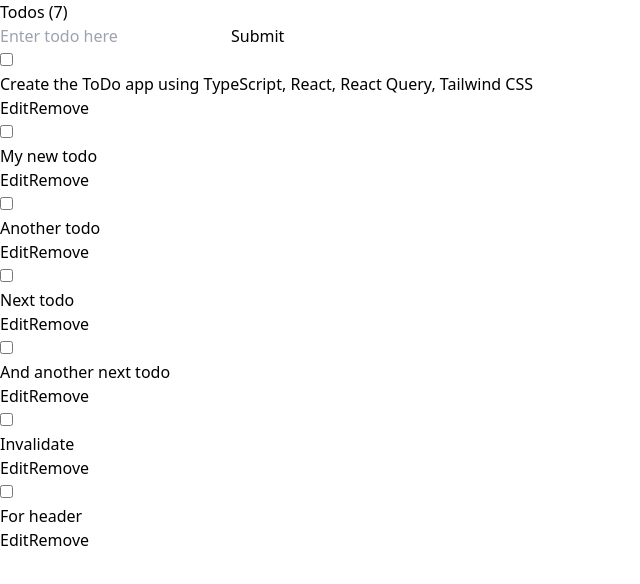
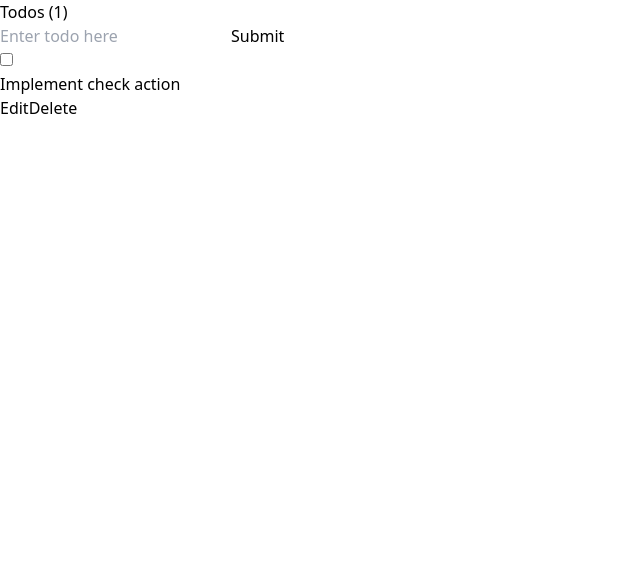
Before and after one commit to ostmartin/todo-app, a React (Vite) app: page / in a window 1280 px wide. Shown: the top 584 px of the page, without its empty margins (0-640 px from the left). Built offline with nearby package versions, Linux system fonts and the light colour scheme; data requests are answered from the project's data file.

Commit message:
created defaults for queries and mutations, implemented delete action

```diff
--- a/db.json
+++ b/db.json
@@ -1,38 +1,8 @@
 {
   "todos": [
     {
-      "id": 1,
-      "content": "Create the ToDo app using TypeScript, React, React Query, Tailwind CSS",
-      "checked": false
-    },
-    {
-      "id": 1701784308222,
-      "content": "My new todo",
-      "checked": false
-    },
-    {
-      "id": 1701786082655,
-      "content": "Another todo",
-      "checked": false
-    },
-    {
-      "id": 1701786101048,
-      "content": "Next todo",
-      "checked": false
-    },
-    {
-      "id": 1701786334749,
-      "content": "And another next todo",
-      "checked": false
-    },
-    {
-      "id": 1701786871810,
-      "content": "Invalidate",
-      "checked": false
-    },
-    {
-      "id": 1701845207566,
-      "content": "For header",
+      "id": 1701851111824,
+      "content": "Implement check action",
       "checked": false
     }
   ]
--- a/src/App.tsx
+++ b/src/App.tsx
@@ -4,7 +4,7 @@
 function App() {
   return (
       <main className="w-full h-full flex justify-center items-center">
-        <div className="grid grid-cols-1 border-[1px] border-gray-300">
+        <div className="grid grid-cols-1 border-[1px] border-gray-300 min-w-[300px] max-w-[800px]">
           <Header/>
           <Content/>
         </div>
--- a/src/components/Content.tsx
+++ b/src/components/Content.tsx
@@ -1,12 +1,11 @@
 import { TodosList } from "./TodosList";
 import { Form } from "./Form";
-import type { TodosListProps } from "./TodosList";
 
-export const Content: React.FC<TodosListProps> = ({todos}) => {
+export const Content: React.FC = () => {
     return (
         <div className="border-[1px] border-gray-300 p-4 flex flex-col gap-6">
             <Form/>
-            <TodosList todos={todos}/>
+            <TodosList/>
         </div>
     )
 }
--- a/src/components/Form.tsx
+++ b/src/components/Form.tsx
@@ -1,37 +1,28 @@
-import { FormEvent, useCallback } from "react";
-import { addNewTodo } from "../utils";
-import { useMutation, useQueryClient } from "@tanstack/react-query";
+import { SyntheticEvent, useCallback } from "react";
+import { useMutation } from "@tanstack/react-query";
 import { Todo } from "../typesData";
 
 export const Form = () => {
-    const queryClient = useQueryClient();
-
     /*
         Here I decided not to useState because there is no need to store the state and re-render the component
     */
 
-    const {error, isError, isPending, mutate} = useMutation({
-        mutationKey: ['todos'],
-        mutationFn: (newTodo: Todo) => addNewTodo(newTodo),
-        onSuccess: () => queryClient.invalidateQueries({
-            queryKey: ["todos"]
-        })
-    })
+    const {error, isError, isPending, mutate} = useMutation<boolean, Error, Todo, void>({ mutationKey: ['addTodo'] })
 
-    const onSubmitHandler = useCallback((event: FormEvent<HTMLFormElement>) => {
+    const onSubmitHandler = useCallback((event: SyntheticEvent) => {
         event.preventDefault();
 
         const form = event.target as HTMLFormElement;
 
         const formData = new FormData(form);
 
-        mutate({
-
+        const newTodo: Todo = {
             id: Date.now(), //Date.now() because it is sufficient in this case
-
             content: Object.fromEntries(formData.entries()).content as string,
             checked: false
-        });
+        }
+
+        mutate(newTodo);
 
         form.reset();
     }, []);
--- a/src/components/Header.tsx
+++ b/src/components/Header.tsx
@@ -1,5 +1,5 @@
 import { useQuery } from "@tanstack/react-query";
-import { getTodos } from "../utils";
+import { getAllTodos } from "../services/todo.service";
 
 export const Header: React.FC = () => {
     /*
@@ -11,7 +11,7 @@
     const { data } = useQuery({
         queryKey: ['todos'],
         queryFn: () =>
-            getTodos()
+            getAllTodos()
             .then(r => r)
     })
 
--- a/src/components/TodoItem.tsx
+++ b/src/components/TodoItem.tsx
@@ -1,4 +1,5 @@
 import type { Todo } from "../typesData";
+import { useMutation } from "@tanstack/react-query";
 
 type TodoItemProps = {
     todo: Todo;
@@ -6,16 +7,24 @@
 }
 
 export const TodoItem: React.FC<TodoItemProps> = ({ todo, className }: { todo: Todo, className?: string }) => {
+
+    const mutationDelete = useMutation<boolean, Error, string | number, void>({ mutationKey: ['deleteTodo'] })
+
     const classes = className ? className : "";
 
     return (
         <li className={`border-[1px] border-gray-300 ${classes}`}>
             <div className="flex flex-row p-4 gap-3 items-center">
                 <input type="checkbox" name="check" defaultChecked={todo.checked} />
-                <div>{todo.content}</div>
+                <div className="overflow-hidden text-ellipsis">{todo.content}</div>
                 <div className="flex flex-row gap-2 ms-auto">
-                    <button className="bg-green-500 px-2 rounded-lg text-gray-700">Edit</button>
-                    <button className="bg-red-500 px-2 rounded-lg text-white">Remove</button>
+                    <button
+                        className="bg-green-500 px-2 rounded-lg text-gray-700"
+                        >Edit</button>
+                    <button
+                        className="bg-red-500 px-2 rounded-lg text-white"
+                        onClick={() => mutationDelete.mutate(todo.id)}
+                        >Delete</button>
                 </div>
             </div>
         </li>
--- a/src/components/TodosList.tsx
+++ b/src/components/TodosList.tsx
@@ -1,17 +1,11 @@
 import { useQuery } from "@tanstack/react-query";
 
-import type { Todo, TodosListProps } from "../typesData";
+import type { Todo } from "../typesData";
 import { TodoItem } from "./TodoItem";
-import { getTodos } from "../utils";
 
-export const TodosList: React.FC<TodosListProps> = () => {
+export const TodosList: React.FC = () => {
 
-    const {data, error, isLoading} = useQuery({
-        queryKey: ['todos'],
-        queryFn: () =>
-            getTodos()
-            .then(r => r)
-    })
+    const { data, error, isLoading } = useQuery({ queryKey: ['todos'] })
 
     if (isLoading) {
         return (
@@ -24,12 +18,12 @@
             <ul>
                 {
                     !error ?
-                        data.map((item: Todo, index: number) => (
+                        (Array.isArray(data) ? data.map((item: Todo, index: number) => (
                             <TodoItem key={item.id} todo={item} className={index % 2 ? undefined : 'bg-yellow-50'}/>
-                        )) :
-                        <div>
-                            {error.message}
-                        </div>
+                        )) : null)
+                        :   <div>
+                                {error.message}
+                            </div>
                 }
             </ul>
         </div>
--- a/src/reactQuery/queryClient.ts
+++ b/src/reactQuery/queryClient.ts
@@ -1,3 +1,35 @@
 import { QueryClient } from "@tanstack/react-query";
+import { addNewTodo, getAllTodos, deleteTodo } from "../services/todo.service";
 
-export const queryClient = new QueryClient();
+const queryClient = new QueryClient({
+    defaultOptions: {
+        queries: {
+            refetchOnWindowFocus: false,
+            refetchInterval: 1000*60*15
+        }
+    }
+});
+
+//Defaults for queries and mutations
+
+queryClient.setQueryDefaults(['todos'], {
+    queryFn: getAllTodos
+})
+
+queryClient.setMutationDefaults(['addTodo'], {
+    mutationFn: addNewTodo,
+    onSuccess: () => queryClient.invalidateQueries({
+        queryKey: ["todos"]
+    })
+})
+
+queryClient.setMutationDefaults(['deleteTodo'], {
+    mutationFn: deleteTodo,
+    onSuccess: () => queryClient.invalidateQueries({
+        queryKey: ["todos"]
+    })
+})
+
+export {
+    queryClient
+}
--- /dev/null
+++ b/src/services/todo.service.ts
@@ -0,0 +1,81 @@
+import type { Todo } from "../typesData";
+
+const URL = 'http://localhost:3000/todos';
+
+export const getAllTodos = async () => {
+    try {
+        const response = await fetch(URL);
+
+        if (!response.ok) {
+            throw new Error(
+                `Status ${response.status}: ${response.statusText}`
+            )
+        }
+
+        return response.json();
+    } catch (error) {
+        console.log(error);
+        throw new Error('There was an error while retrieving the task list. Try again later');
+    }
+}
+
+export const addNewTodo = async (newTodo: Todo) => {
+    try {
+        const response = await fetch(URL, {
+            method: "POST",
+            headers: {
+                "Content-Type": "application/json"
+            },
+            body: JSON.stringify(newTodo)
+        })
+
+        if (!response.ok) {
+            throw new Error(`Status ${response.status}: ${response.statusText}`)
+        }
+
+        return true;
+    } catch (error) {
+        console.log(error)
+        throw new Error(
+            'There was an error while creating a new task. Try again later'
+        )
+    }
+}
+
+export const updateTodo = async (updatedTodo: Todo) => {
+    try {
+        const response = await fetch(`${URL}/${updatedTodo.id}`, {
+            method: "PUT",
+            headers: {
+            "Content-Type": "application/json",
+            },
+            body: JSON.stringify(updatedTodo),
+        });
+
+        if (!response.ok) {
+            throw new Error(`Status ${response.status}: ${response.statusText}`);
+        }
+
+        return true;
+    } catch (error) {
+        console.log(error);
+        throw new Error('There was an error while updating the task. Try again later');
+    }
+};
+
+export const deleteTodo = async (todoId: string | number) => {
+    try {
+        const response = await fetch(`${URL}/${todoId}`, {
+        method: "DELETE",
+    });
+
+        if (!response.ok) {
+            throw new Error(`Status ${response.status}: ${response.statusText}`);
+        }
+
+      return true; // Возвращаем true, чтобы указать успешное удаление
+    } catch (error) {
+        console.log(error);
+        throw new Error('There was an error while deleting the task. Try again later');
+    }
+};
--- a/src/typesData.ts
+++ b/src/typesData.ts
@@ -1,5 +1,5 @@
 export type Todo = {
-    id: number;
+    id: string | number;
     content: string;
     checked: boolean;
 }
--- a/src/utils/index.ts
+++ /dev/null
@@ -1,41 +0,0 @@
-import type { Todo } from "../typesData";
-
-export const getTodos = async () => {
-    try {
-        const response = await fetch('http://localhost:3000/todos');
-
-        if (!response.ok) {
-            throw new Error(
-                `Status ${response.status}: ${response.statusText}`
-            )
-        }
-
-        return response.json();
-    } catch (error) {
-        console.log(error);
-        throw new Error('There was an error while retrieving the task list. Try again later');
-    }
-}
-
-export const addNewTodo = async (newTodo: Todo) => {
-    try {
-        const response = await fetch('http://localhost:3000/todos', {
-            method: "POST",
-            headers: {
-                "Content-Type": "application/json"
-            },
-            body: JSON.stringify(newTodo)
-        })
-
-        if (!response.ok) {
-            throw new Error(`Status ${response.status}: ${response.statusText}`)
-        }
-
-        return response.json();
-    } catch (error) {
-        console.log(error)
-        throw new Error(
-            'There was an error while creating a new task. Try again later'
-        )
-    }
-}
```
